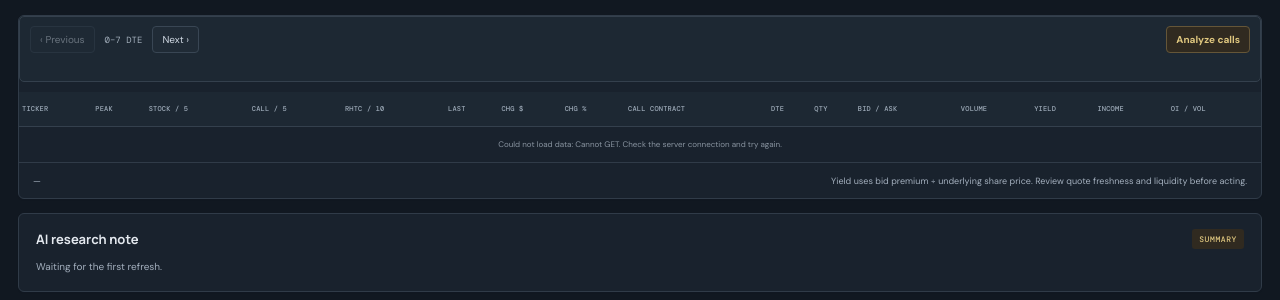
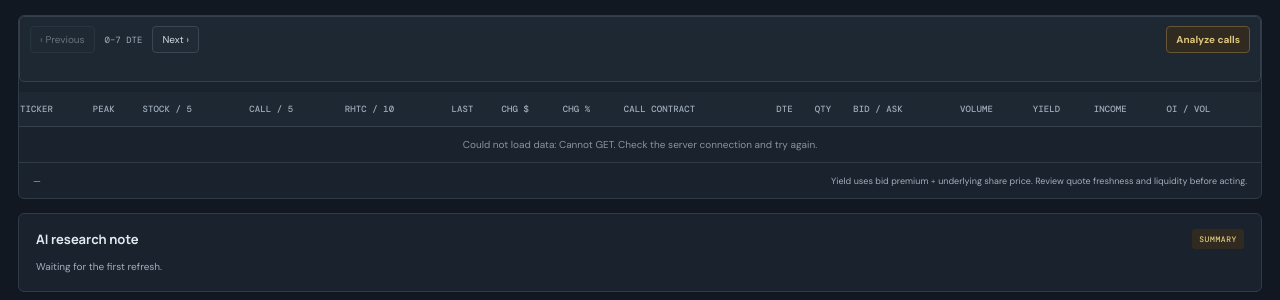
Before and after one commit to henremurr/rhtc-research, a Python web app: template app/options/templates/index.html in a window 1280 px wide. Shown: the part 235-535 px from the top of the page. Run offline with Jinja, Linux system fonts and the light colour scheme; the template is opened without the code that fills it, so the values that code supplies are empty.

Commit message:
Increase screener text size and tighten spacing

```diff
--- a/app/options/static/app.css
+++ b/app/options/static/app.css
@@ -252,14 +252,14 @@
 @media(min-width:901px){
   .table-wrap{overflow-x:auto;overscroll-behavior-x:contain;touch-action:pan-x pan-y}
   .screener-table{table-layout:auto;min-width:0;width:100%}
-  .screener-table th,.screener-table td{min-width:0;padding-left:3px;padding-right:3px;white-space:nowrap;overflow:visible;overflow-wrap:normal;text-overflow:initial}
-  .screener-table th{font-size:7px;letter-spacing:.2px}
-  .screener-table td{height:36px;padding-top:2px;padding-bottom:2px;font-size:8px}
+  .screener-table th,.screener-table td{min-width:0;padding-left:1px;padding-right:1px;white-space:nowrap;overflow:visible;overflow-wrap:normal;text-overflow:initial}
+  .screener-table th{font-size:9px;letter-spacing:.1px}
+  .screener-table td{height:36px;padding-top:2px;padding-bottom:2px;font-size:10px}
   .screener-table .ticker{gap:3px}
-  .screener-table .stock-score-pill,.screener-table .call-score-pill,.screener-table .rhtc-score-pill{font-size:8px;padding:2px 3px}
-  .screener-table .peak-chip{gap:3px;padding:3px 4px;font-size:8px}
-  .screener-table .number,.screener-table .quote,.screener-table .contract b,.screener-table .oi,.screener-table .quote-volume,.screener-table .yield-pill{font-size:8px}
-  .screener-table .yield-pill{padding:3px 3px}
+  .screener-table .stock-score-pill,.screener-table .call-score-pill,.screener-table .rhtc-score-pill{font-size:9px;padding:2px}
+  .screener-table .peak-chip{gap:3px;padding:2px 3px;font-size:9px}
+  .screener-table .number,.screener-table .quote,.screener-table .contract b,.screener-table .oi,.screener-table .quote-volume,.screener-table .yield-pill{font-size:10px}
+  .screener-table .yield-pill{padding:2px}
   .screener-table .contract b,.screener-table .contract small{white-space:nowrap}
   .screener-table .quote-volume{display:inline;color:inherit;margin:0}
 }
```
